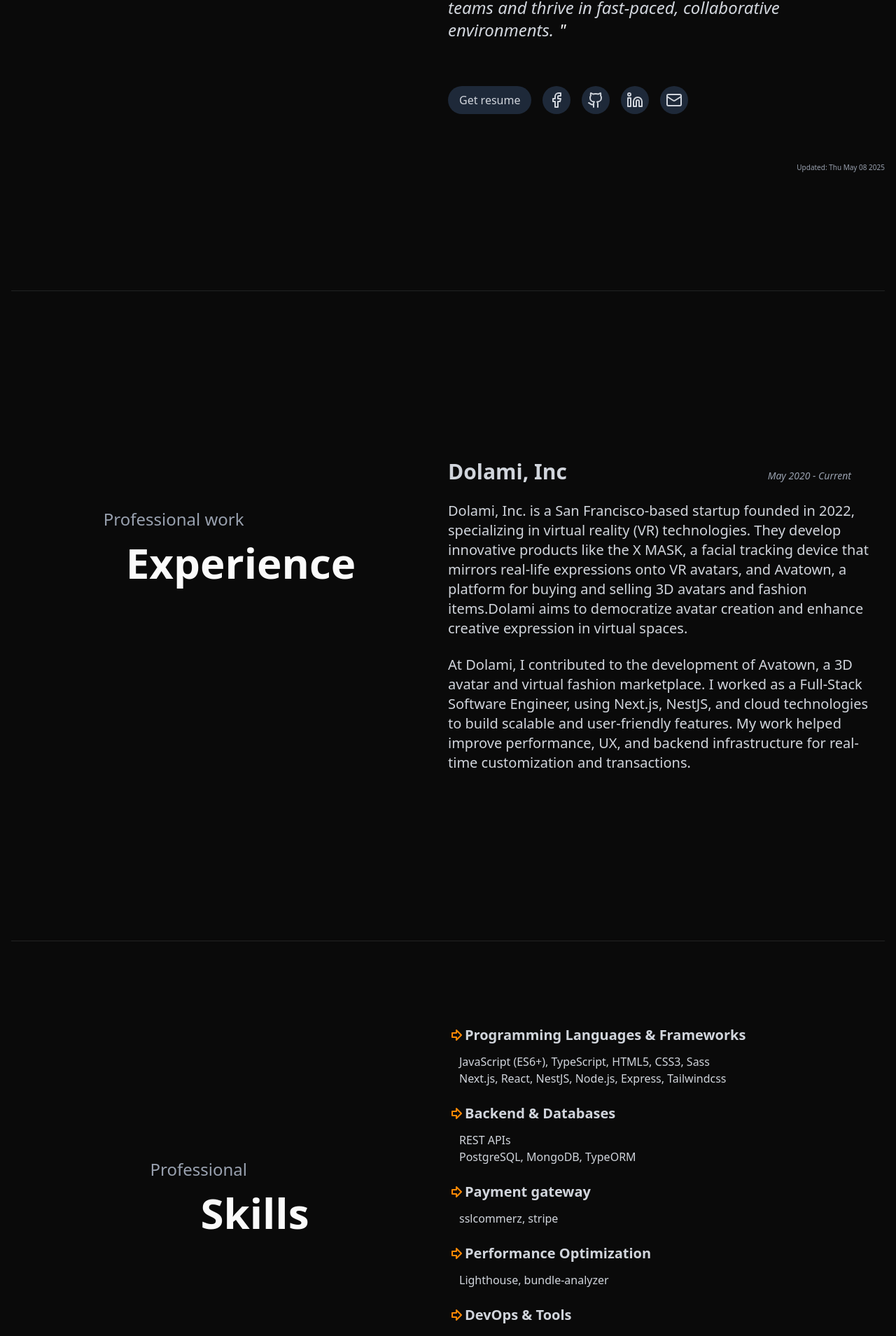
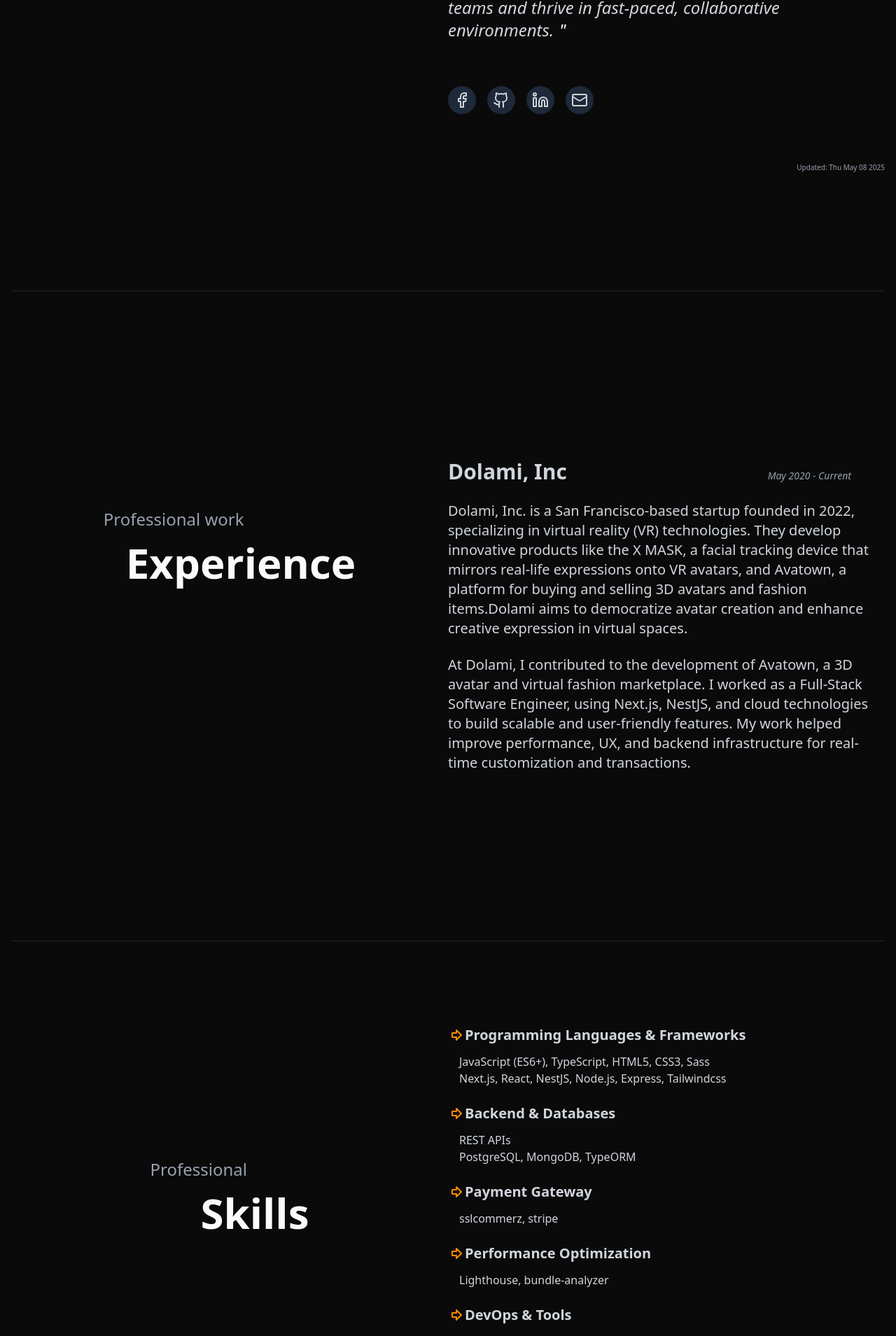
Before and after one commit to sajib-hosen/sajib, a Next.js app: page / in a window 1280 px wide. Shown: the part 537-2446 px from the top of the page at 70% size. Built offline with nearby package versions, Linux system fonts and the light colour scheme.

Commit message:
add links

```diff
--- a/app/page.tsx
+++ b/app/page.tsx
@@ -1,10 +1,36 @@
 import TimeStamp from "@/components/shared/time-stamp";
 import { LIGHTHOUSE, MY_NAME } from "@/constent";
-import { projects_data } from "@/data/data";
-import { ArrowBigRight, Facebook, Github, Linkedin, Mail } from "lucide-react";
+import { projects_data, skills_data, social_links_data } from "@/data/data";
+import { ArrowBigRight } from "lucide-react";
 import Image from "next/image";
 import Link from "next/link";
 import React from "react";
+
+const DisplaySkill = ({
+  title,
+  skills,
+}: {
+  title: string;
+  skills: string[];
+}) => {
+  return (
+    <div className=" space-y-3">
+      <h1 className=" font-bold flex items-center">
+        <ArrowBigRight className=" text-orange-400" />
+        <span className=" text-lg sm:text-xl">{title}</span>
+      </h1>
+      <ul className=" ml-4">
+        {skills.length
+          ? skills.map((e, i) => (
+              <li key={i} className=" ">
+                <span>{e}</span>
+              </li>
+            ))
+          : null}
+      </ul>
+    </div>
+  );
+};
 
 const Tag = ({ label }: { label: string }) => {
   return <button className=" text-sm bg-gray-900 px-2 rounded">{label}</button>;
@@ -66,41 +92,22 @@
             </h1>
 
             <div className=" gap-4 flex flex-wrap items-center">
-              <button className=" h-10 px-4 cursor-pointer flex justify-center items-center rounded-full hover:bg-gray-700 bg-gray-800">
+              {/* <button className=" h-10 px-4 cursor-pointer flex justify-center items-center rounded-full hover:bg-gray-700 bg-gray-800">
                 Get resume
-              </button>
+              </button> */}
 
-              <Link
-                target="_block"
-                href={
-                  "https://www.facebook.com/share/1BeUqtt9iF/?mibextid=qi2Omg"
-                }
-              >
-                <button className="cursor-pointer h-10 w-10 hover:bg-gray-700 bg-gray-800 flex justify-center items-center rounded-full">
-                  <Facebook />
-                </button>
-              </Link>
-
-              <Link target="_block" href={"https://github.com/sajib-hosen"}>
-                <button className="cursor-pointer h-10 w-10 flex justify-center items-center rounded-full hover:bg-gray-700 bg-gray-800">
-                  <Github />
-                </button>
-              </Link>
-
-              <Link
-                target="_block"
-                href={"https://www.linkedin.com/in/sajib-hosen-815a29218/"}
-              >
-                <button className="cursor-pointer h-10 w-10 flex justify-center items-center rounded-full hover:bg-gray-700 bg-gray-800">
-                  <Linkedin />
-                </button>
-              </Link>
-
-              <Link href={"mailto:sajib.201h@gmail.com"}>
-                <button className="cursor-pointer h-10 w-10 flex justify-center items-center rounded-full hover:bg-gray-700 bg-gray-800">
-                  <Mail />
-                </button>
-              </Link>
+              {social_links_data.length
+                ? social_links_data.map((lnk) => (
+                    <Link key={lnk.link} target="_block" href={lnk.link}>
+                      <button
+                        title={lnk.title}
+                        className="cursor-pointer h-10 w-10 hover:bg-gray-700 bg-gray-800 flex justify-center items-center rounded-full"
+                      >
+                        {lnk.icon}
+                      </button>
+                    </Link>
+                  ))
+                : null}
             </div>
           </>
         }
@@ -165,105 +172,15 @@
         right={
           <>
             <div className=" space-y-6">
-              <div className=" space-y-3">
-                <h1 className=" font-bold flex items-center">
-                  <ArrowBigRight className=" text-orange-400" />
-                  <span className="text-lg sm:text-xl">
-                    Programming Languages & Frameworks
-                  </span>
-                </h1>
-                <ul className=" ml-4">
-                  <li className=" ">
-                    <span>
-                      JavaScript (ES6+), TypeScript, HTML5, CSS3, Sass
-                    </span>
-                  </li>
-                  <li>Next.js, React, NestJS, Node.js, Express, Tailwindcss</li>
-                </ul>
-              </div>
-
-              <div className=" space-y-3">
-                <h1 className=" font-bold flex items-center">
-                  <ArrowBigRight className=" text-orange-400" />
-                  <span className=" text-lg sm:text-xl">
-                    Backend & Databases
-                  </span>
-                </h1>
-                <ul className=" ml-4">
-                  <li className=" ">
-                    <span>REST APIs</span>
-                  </li>
-                  <li>PostgreSQL, MongoDB, TypeORM</li>
-                </ul>
-              </div>
-
-              <div className=" space-y-3">
-                <h1 className=" font-bold flex items-center">
-                  <ArrowBigRight className=" text-orange-400" />
-                  <span className=" text-lg sm:text-xl">Payment gateway</span>
-                </h1>
-                <ul className=" ml-4">
-                  <li className=" ">
-                    <span>sslcommerz, stripe</span>
-                  </li>
-                </ul>
-              </div>
-
-              <div className=" space-y-3">
-                <h1 className=" font-bold flex items-center">
-                  <ArrowBigRight className=" text-orange-400" />
-                  <span className="text-lg sm:text-xl">
-                    Performance Optimization
-                  </span>
-                </h1>
-                <ul className=" ml-4">
-                  <li className=" ">
-                    <span>Lighthouse, bundle-analyzer</span>
-                  </li>
-                </ul>
-              </div>
-
-              <div className=" space-y-3">
-                <h1 className=" font-bold flex items-center">
-                  <ArrowBigRight className=" text-orange-400" />
-                  <span className=" text-lg sm:text-xl">DevOps & Tools</span>
-                </h1>
-                <ul className=" ml-4">
-                  <li className=" ">
-                    <span>
-                      Git, GitHub, Docker, AWS (EC2, S3, SNS, SES, CDN), Vercel
-                    </span>
-                  </li>
-                  <li>CI/CD (GitHub Actions), Postman, Swagger</li>
-                </ul>
-              </div>
-
-              <div className=" space-y-3">
-                <h1 className=" font-bold flex items-center">
-                  <ArrowBigRight className=" text-orange-400" />
-                  <span className="text-lg sm:text-xl">Testing</span>
-                </h1>
-                <ul className=" ml-4">
-                  <li className=" ">
-                    <span>Jest</span>
-                  </li>
-                </ul>
-              </div>
-
-              <div className=" space-y-3">
-                <h1 className=" font-bold flex items-center">
-                  <ArrowBigRight className=" text-orange-400" />
-                  <span className="text-lg sm:text-xl">Soft Skills</span>
-                </h1>
-                <ul className=" ml-4">
-                  <li className=" ">
-                    <span>
-                      Remote collaboration, Clear communication, Agile/Scrum
-                    </span>
-                  </li>
-                  <li>Code quality, Attention to detail</li>
-                </ul>
-              </div>
+              {skills_data.length
+                ? skills_data.map((info) => (
+                    <DisplaySkill
+                      key={info.title}
+                      title={info.title}
+                      skills={info.skills}
+                    />
+                  ))
+                : null}
             </div>
           </>
         }
--- a/components/shared/top-nav.tsx
+++ b/components/shared/top-nav.tsx
@@ -1,14 +1,15 @@
-import { MY_NAME, SAJIB_ICON } from "@/constent";
+import { SAJIB_ICON } from "@/constent";
 import Image from "next/image";
 import Link from "next/link";
 
 const TopNav = () => {
   return (
     <div className="sticky top-0 z-50 backdrop-blur-[4px] bg-black/30 ">
-      <nav className="backdrop-blur-[4px] bg-black/30 content-w flex items-center justify-between gap-4 p-2 sm:p-4">
+      <nav className="backdrop-blur-[4px] bg-black/30 content-w flex items-center justify-center gap-4 p-2 sm:p-4">
         <Link href={"/"}>
           <div className="flex items-center space-x-1">
             <Image
+              title="Sajib Hosen"
               src={SAJIB_ICON}
               width={40}
               height={40}
@@ -16,13 +17,14 @@
               alt="sajib"
             />
 
-            <div className=" border-l pl-1">
+            {/* <div className=" border-l pl-1">
               <h1 className="text-xl sm:text-2xl font-bold text-orange-500">
                 {MY_NAME}
               </h1>
-            </div>
+            </div> */}
           </div>
         </Link>
+
         <ul className=" flex space-x-3 sm:space-x-6 text-base sm:text-xl">
           <li>
             <Link href={"/"}>Home</Link>
--- /dev/null
+++ b/data/data.tsx
@@ -0,0 +1,103 @@
+import { PROJECT_IMG } from "@/constent";
+import { Facebook, Github, Linkedin, Mail } from "lucide-react";
+
+export const projects_data = [
+  {
+    name: "Buy Port",
+    img_url: PROJECT_IMG.first,
+    description: "E-Commerce websites for multiple creators",
+    tags: ["Next.js", "Nest.js", "sslcommerz", "Mongo DB"],
+    project_url: "https://clone-of.vercel.app",
+  },
+  {
+    name: "Halal Grocery Shop",
+    img_url: PROJECT_IMG.first,
+    description: "E-commerce to manage a grocery shop",
+    tags: ["React.js", "express.js", "Mongo DB", "firebase"],
+    project_url: "https://illustrious-semolina-241bb3.netlify.app/",
+  },
+  {
+    name: "BCS Joyjatra",
+    img_url: PROJECT_IMG.first,
+    description: "BCS Joyjatra is a online learning platform",
+    tags: ["React.js", "express.js", "Mongo DB", "firebase"],
+    project_url: "https://illustrious-semolina-241bb3.netlify.app/",
+  },
+  {
+    name: "Wholesale Point",
+    img_url: PROJECT_IMG.secant,
+    description: "Store management web application",
+    tags: ["React.js", "express.js", "Mongo DB", "firebase"],
+    project_url: "https://coruscating-faun-e0a53f.netlify.app/",
+  },
+  {
+    name: "Adverlo",
+    img_url: PROJECT_IMG.third,
+    description: "This is a demo business website",
+    tags: ["React.js", "gsap"],
+    project_url: "https://neon-tanuki-376c60.netlify.app/",
+  },
+];
+
+export const skills_data = [
+  {
+    title: "Programming Languages & Frameworks",
+    skills: [
+      "JavaScript (ES6+), TypeScript, HTML5, CSS3, Sass",
+      "Next.js, React, NestJS, Node.js, Express, Tailwindcss",
+    ],
+  },
+  {
+    title: "Backend & Databases",
+    skills: ["REST APIs", "PostgreSQL, MongoDB, TypeORM"],
+  },
+  {
+    title: "Payment Gateway",
+    skills: ["sslcommerz, stripe"],
+  },
+  {
+    title: "Performance Optimization",
+    skills: ["Lighthouse, bundle-analyzer"],
+  },
+  {
+    title: "DevOps & Tools",
+    skills: [
+      "Git, GitHub, Docker, AWS (EC2, S3, SNS, SES, CDN), Vercel",
+      "CI/CD (GitHub Actions), Postman, Swagger",
+    ],
+  },
+  {
+    title: "Testing",
+    skills: ["Jest"],
+  },
+  {
+    title: "Soft Skills",
+    skills: [
+      "Remote collaboration, Clear communication, Agile/Scrum",
+      "Code quality, Attention to detail",
+    ],
+  },
+];
+
+export const social_links_data = [
+  {
+    title: "Facebook",
+    link: "https://www.facebook.com/share/1BeUqtt9iF/?mibextid=qi2Omg",
+    icon: <Facebook />,
+  },
+  {
+    title: "GitHub",
+    link: "https://github.com/sajib-hosen",
+    icon: <Github />,
+  },
+  {
+    title: "Linkedin",
+    link: "https://www.linkedin.com/in/sajib-hosen-815a29218/",
+    icon: <Linkedin />,
+  },
+  {
+    title: "E-mail",
+    link: "mailto:sajib.201h@gmail.com",
+    icon: <Mail />,
+  },
+];
```
Also changed, not shown: data/data.ts (deleted, +0 -39 lines).
